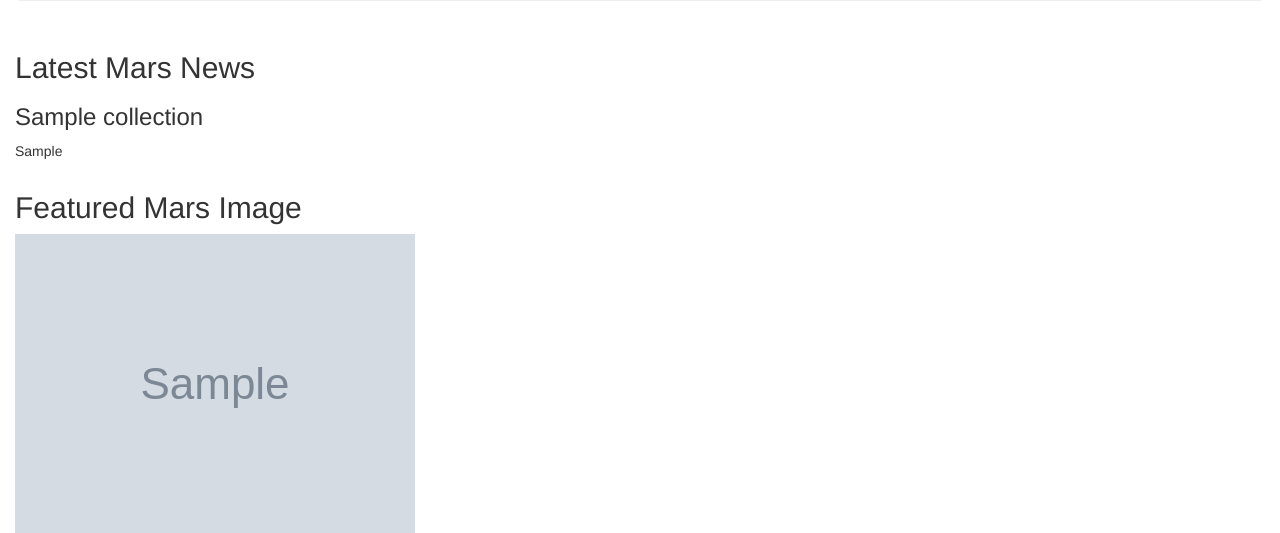
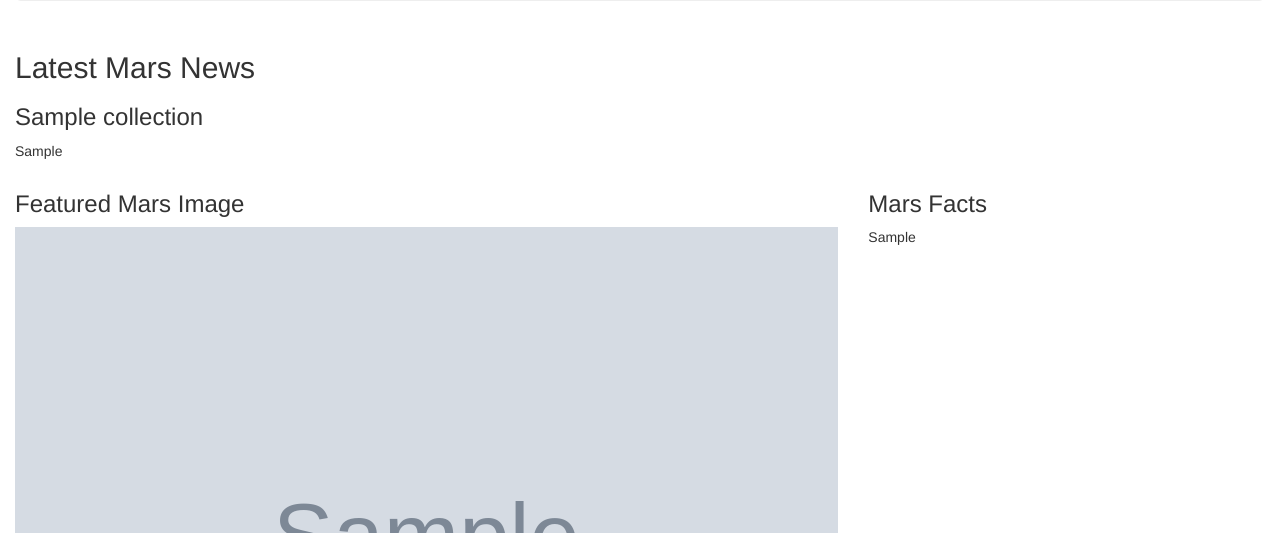
Before and after one commit to rahilanath/web-scraping-challenge, a Flask app: page / in a window 1280 px wide. Shown: the part 255-788 px from the top of the page. Run offline with Flask 2, Linux system fonts and the light colour scheme; grey boxes marked "Sample" are stand-in pictures; a database or web service that is not in the repository returns one stand-in record (values such as "Sample title"); some libraries are stand-ins or nearby versions.

Commit message:
fixed html image layout

```diff
--- a/templates/index.html
+++ b/templates/index.html
@@ -11,34 +11,28 @@
 
 <body>
     <div class='container-fluid'>
-    <div class='jumbotron text-center'>
+        <div class ='jumbotron text-center'>
             <h1>Mission to Mars</h1>
             <p><a class='btn btn-primary btn-lg' href='/scrape' role='button'>Scrape New Data</a></p>
         </div>
         {% if mars %}
         <div class='row'>
             <div class='col-md-12'>
-            <h2>
-                Latest Mars News
-            </h2>
-            <h3>
-                {{mars.news_title}}
-            </h3>
-            <p>
-                {{mars.news_paragraph}}
-            </p>
+                <h2>Latest Mars News</h2>
+                <h3>{{mars.news_title}}</h3>
+                <p>{{mars.news_paragraph}}</p>
+                <div class='row'>
+                    <div class='col-md-8'>
+                        <h3>Featured Mars Image</h3>
+                            <img alt='Mars Featured Image' src={{mars.featured_image}} class='img-fluid' width='100%' height='auto'>
+                    </div>
+                    <div class='col-md-4'>
+                        <h3>Mars Facts</h3>{{mars.html_table|safe}}
                     </div>
                 </div>
-    <div class='row'>
-        <div class='col-md-8'>
-            <h2>
-                Featured Mars Image
-            </h2>
-            <img class='img-fluid' alt='Mars Featured Image' src={{mars.featured_image}}>
             </div>
         </div>
         {% endif %}
     </div>
 </body>
-
 </html>
```
Lines whose indentation alone changed are shown as unchanged.
